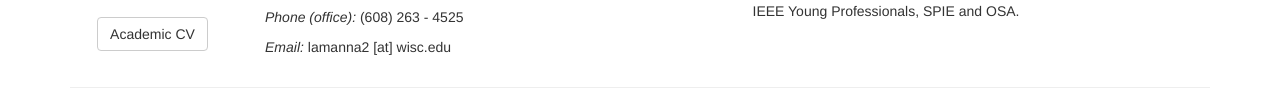
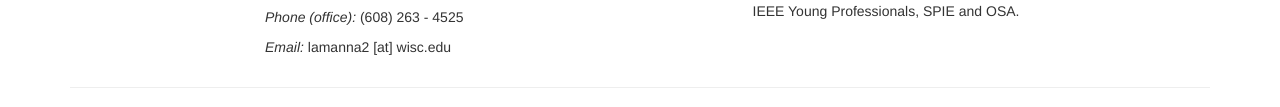
Before and after one commit to lamannamarco/lamannamarco.github.io, a plain HTML site: page index.html in a window 1280 px wide. Shown: the part 333-440 px from the top of the page. Drawn offline with Linux system fonts and the light colour scheme.

Commit message:
removed academic cv

```diff
--- a/index.html
+++ b/index.html
@@ -77,8 +77,6 @@
                 <br/>
                 <div style="text-align: center">
                     <a class="btn btn-default" href="documents/Resume_LaMannaMarco.pdf">Resume</a>
-                    <br/><br/>
-                    <a class="btn btn-default" href="documents/CV_LaMannaMarco.pdf">Academic CV</a>
                 </div>
             </div>
             <!-- Contact Info -->
```
